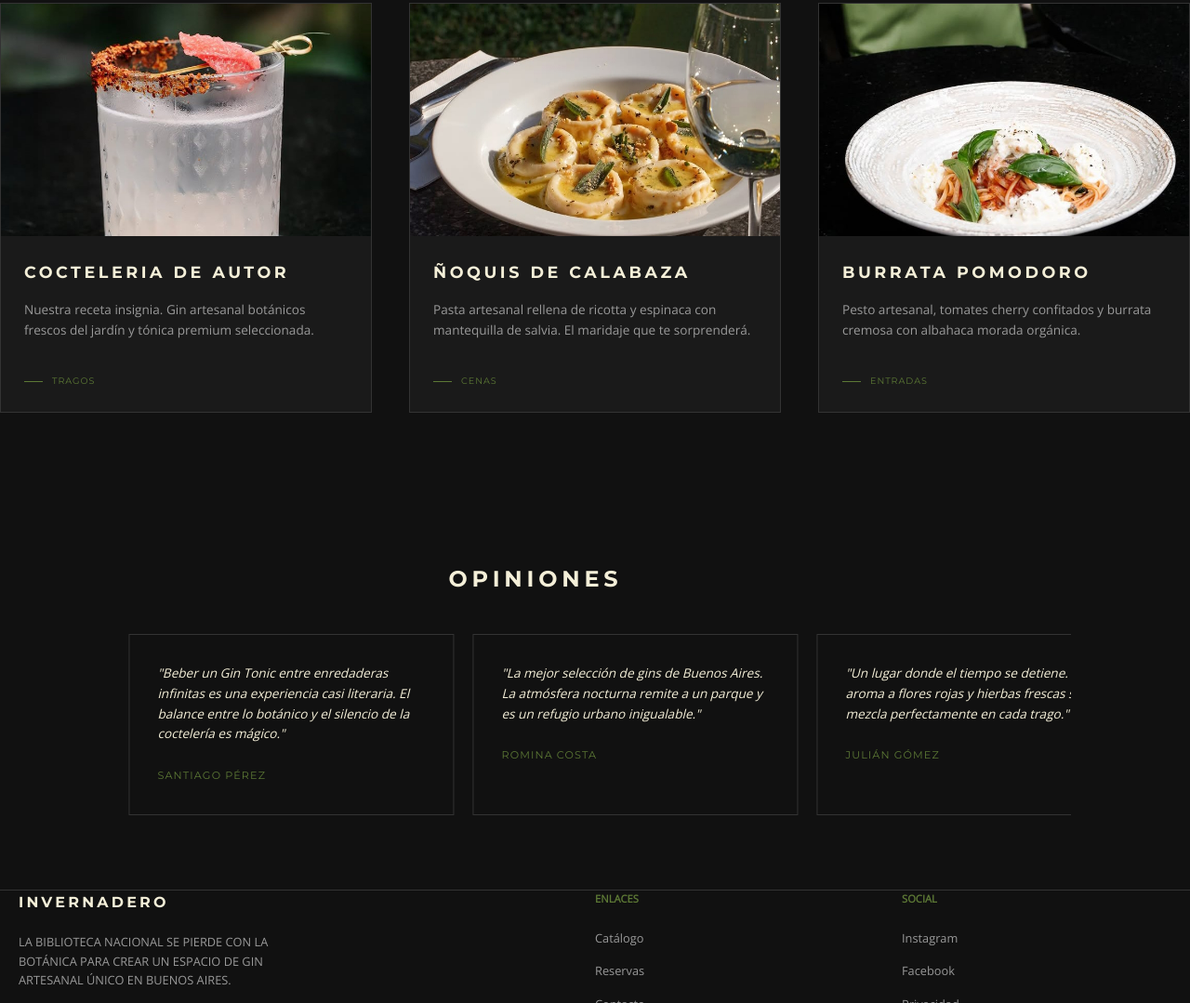
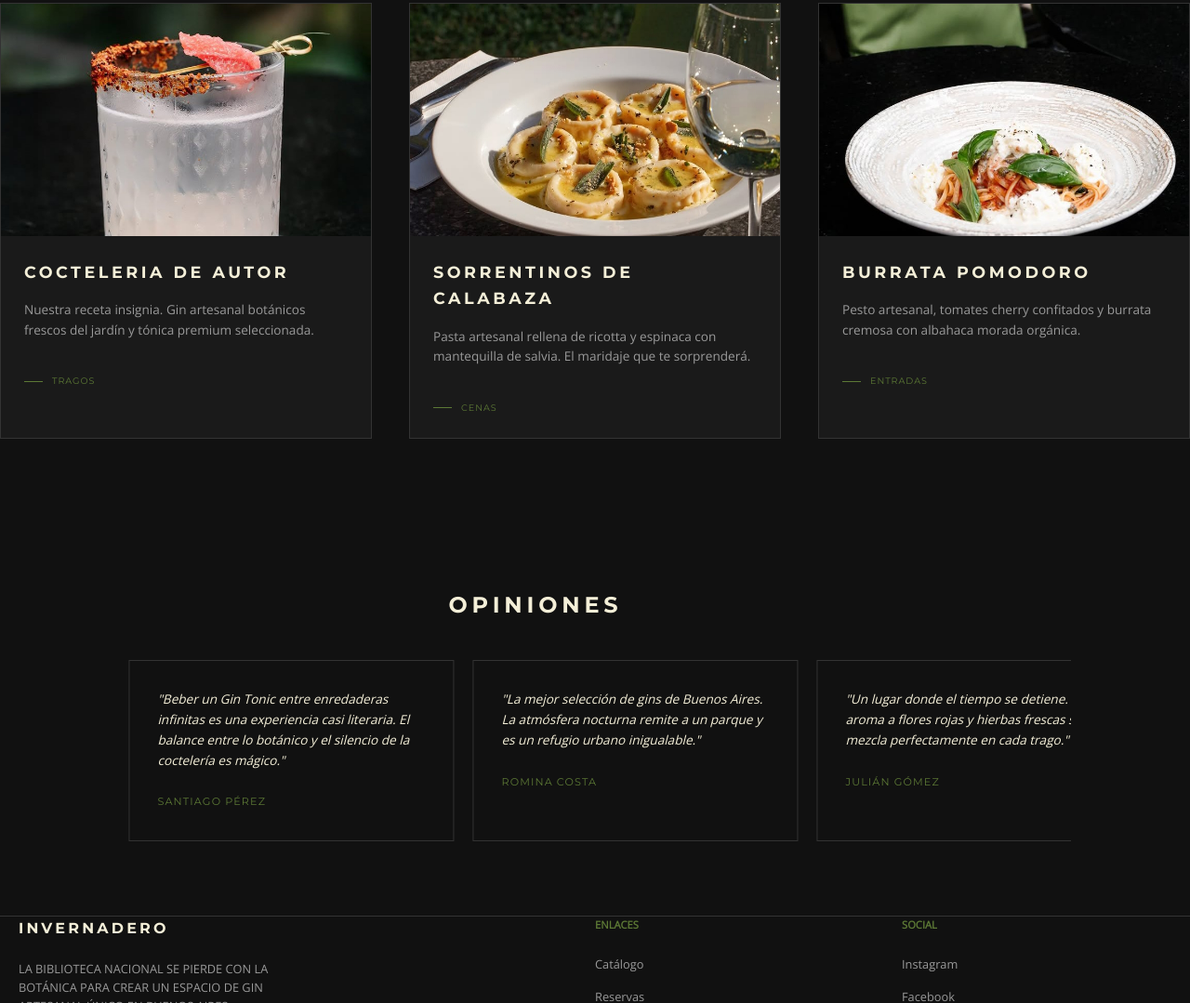
Before and after one commit to sergiowinchester/simple-page-de-un-restaurante-, a plain HTML site: page index.html in a window 1280 px wide. Shown: the part 993-2072 px from the top of the page at 93% size. Drawn offline with nearby package versions, Linux system fonts and the light colour scheme.

Commit message:
index.html

```diff
--- a/index.html
+++ b/index.html
@@ -49,7 +49,7 @@
                 <article class="menu-card">
                     <img src="plato.jpg" alt="">
                     <div class="menu-card-content">
-                        <h3>ÑOQUIS DE CALABAZA</h3>
+                        <h3>SORRENTINOS DE CALABAZA</h3>
                         <p>Pasta artesanal rellena de ricotta y espinaca con mantequilla de salvia. El maridaje que te sorprenderá.</p>
                         <span class="tag">Cenas</span>
                     </div>
```
